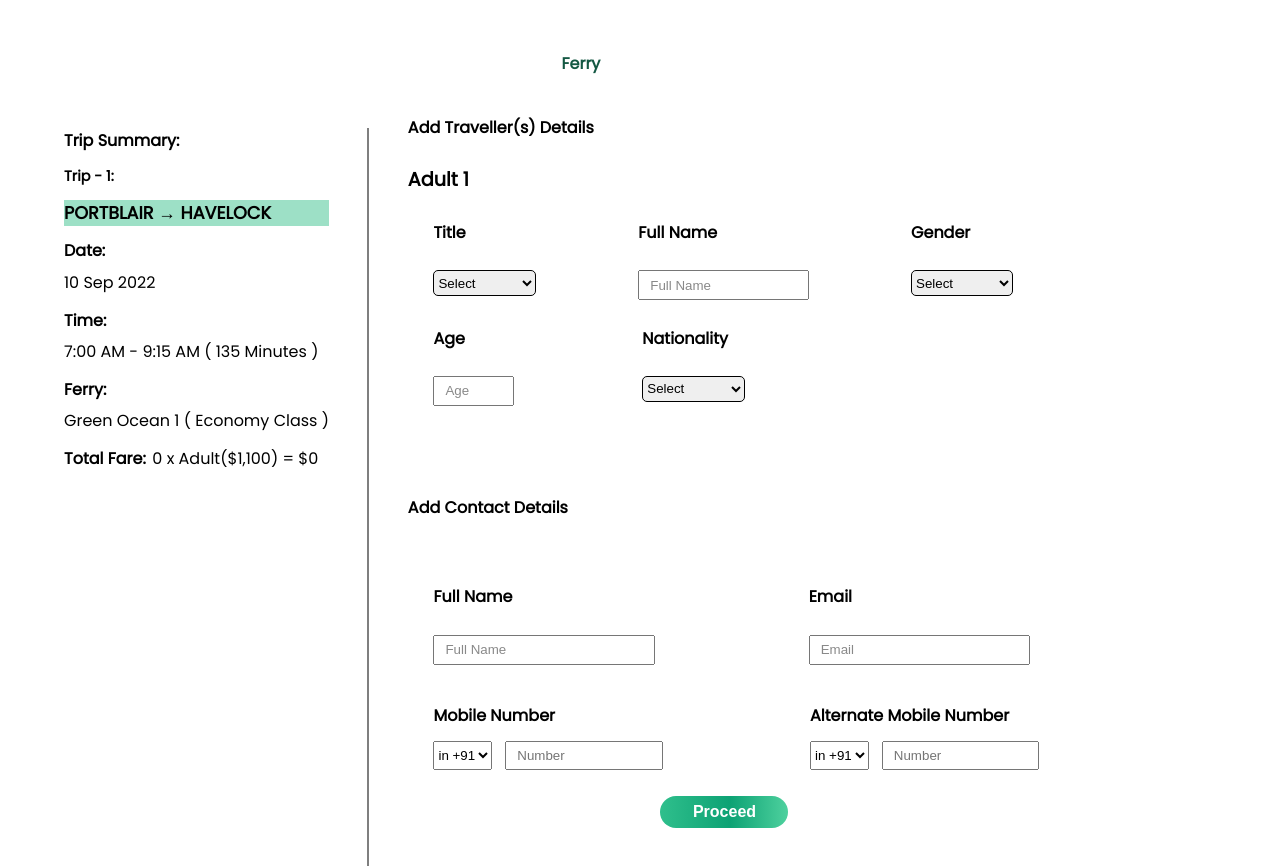
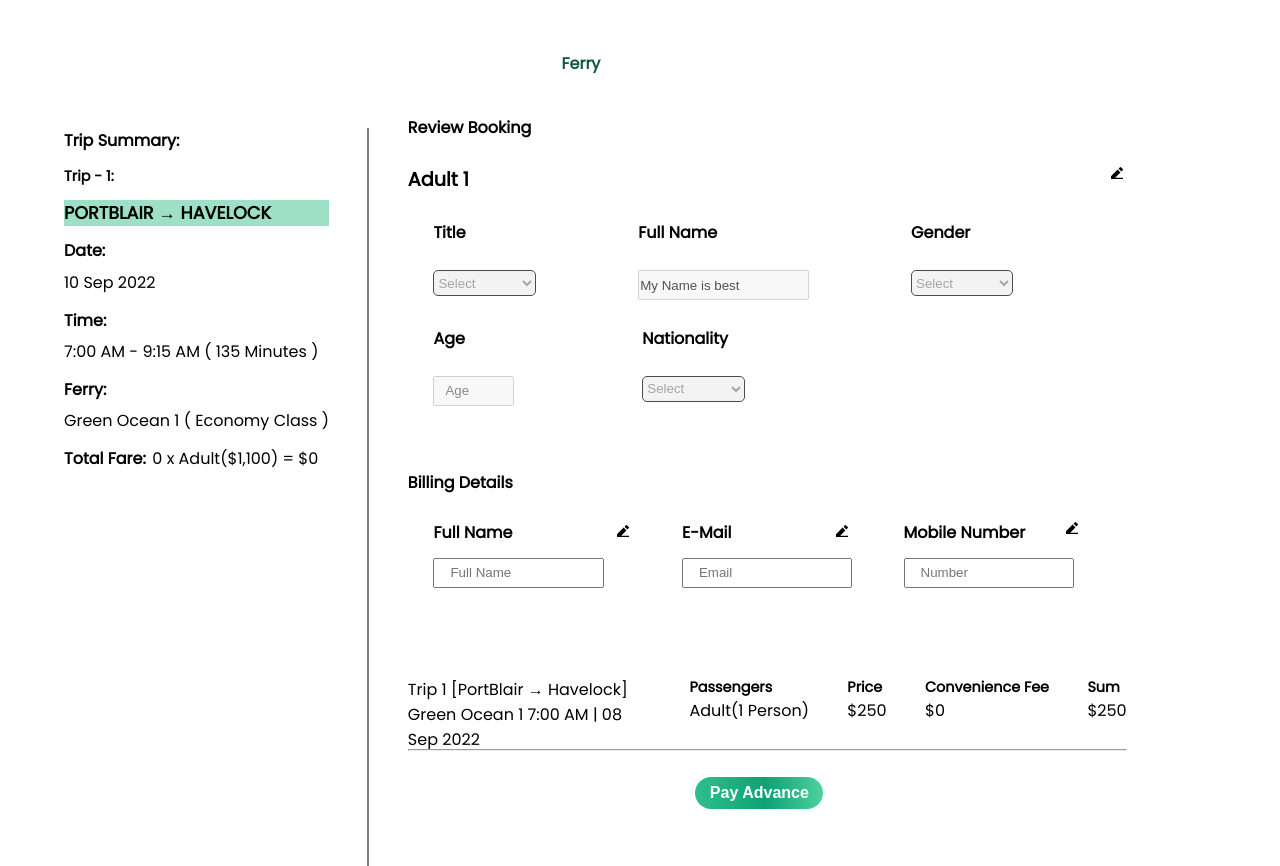
Before and after one commit to paras231/Frontend-mastery, a React (Vite) app in the folder page-design1/: page / in a window 1280 px wide. Shown: the top 866 px of the page. Built offline with nearby package versions, Linux system fonts and the light colour scheme; a web font is replaced by a local one.

Commit message:
added edit ferry travel  details page

```diff
--- a/page-design1/package.json
+++ b/page-design1/package.json
@@ -16,6 +16,7 @@
     "framer-motion": "^7.2.0",
     "react": "^18.2.0",
     "react-dom": "^18.2.0",
+    "react-hook-form": "^7.35.0",
     "react-icons": "^4.4.0",
     "react-router-dom": "^6.3.0",
     "react-select": "^5.4.0",
--- a/page-design1/src/App.jsx
+++ b/page-design1/src/App.jsx
@@ -1,5 +1,7 @@
 import React from "react";
 import "./App.css";
+import EditFerryTravelDetail from "./Travel/EditFerryTravelDetail";
+
 import FerryTravelDetail from "./Travel/FerryTravelDetail";
 import DivInput from "./AdvancedComponents/DivInput";
 import FerrySlider from "./Travel/FerrySlider";
@@ -36,7 +38,8 @@ const App = () => {
   const user = true;
   return (
     <>
-      <FerryTravelDetail />
+    <EditFerryTravelDetail/>
+      {/* <FerryTravelDetail /> */}
       {/* <DivInput/> */}
       {/* <FerrySlider/> */}
       {/* <FerryLists/> */}
--- /dev/null
+++ b/page-design1/src/Travel/EditFerryTravelDetail.jsx
@@ -0,0 +1,191 @@
+import React from "react";
+import Line from "../assets/line.png";
+import { RiEdit2Fill } from "react-icons/ri";
+import "./EditFerryTravelDetail.scss";
+
+const EditFerryTravelDetail = () => {
+  const [isDisabled, setIsDisabled] = React.useState(true);
+  const handleEdit = () => {
+    setIsDisabled(!isDisabled);
+  };
+  const nationList = [
+    "India",
+    "Australia",
+    "China",
+    "Pakistan",
+    "Sri Lanka",
+    "UAE",
+  ];
+  const genderList = ["Male", "Female", "Other"];
+  return (
+    <>
+      <div className="main-container">
+        <div className="summary-wrapper">
+          <p className="summary-heading">Trip Summary:</p>
+          <p className="summary-title">Trip - 1:</p>
+          <p className="location">PORTBLAIR → HAVELOCK</p>
+          <div className="date-wrapper">
+            <p className="date-text">Date:</p>
+            <p className="date">10 Sep 2022</p>
+          </div>
+          <div className="time-wrapper">
+            <p className="time-text">Time:</p>
+            <p className="time">7:00 AM - 9:15 AM ( 135 Minutes )</p>
+          </div>
+          <div className="ferry-name-wrapper">
+            <p className="ferry-text">Ferry:</p>
+            <p className="ferry-name">Green Ocean 1 ( Economy Class )</p>
+          </div>
+          <div className="total-fare-wrapper">
+            <p className="total-text">Total Fare:</p>
+            <p className="total">0 x Adult($1,100) = $0</p>
+          </div>
+        </div>
+        <img src={Line} alt="line image" className="seperater-line" />
+        <form>
+          <div className="detail-wrapper">
+            <p className="ferry-heading">Ferry</p>
+            <p className="add-traveller-text">Review Booking</p>
+            <div className="text-icon-wrapper">
+              <p className="adult-heading">Adult 1</p>
+              <RiEdit2Fill
+                onClick={handleEdit}
+                style={{ cursor: "pointer" }}
+                className="edit-icon"
+              />
+            </div>
+            {/* form div here */}
+            <div className="form-wrapper-1">
+              <div className="title-wrapper">
+                <p className="title-text">Title</p>
+                <select disabled={isDisabled} className="select-title">
+                  <option>Select</option>
+                  <option>Mr</option>
+                  <option>Mrs</option>
+                </select>
+              </div>
+              <div className="full-name-wrapper">
+                <p className="full-name-text">Full Name</p>
+                <input
+                  disabled={isDisabled}
+                  defaultValue="My Name is best"
+                  type="text"
+                  className="full-name-input"
+                  placeholder="Full Name"
+                />
+              </div>
+
+              <div className="gender-wrapper">
+                <p className="gender-text">Gender</p>
+                <select disabled={isDisabled} className="select-gender">
+                  <option>Select</option>
+                  {genderList.map((i) => (
+                    <option key={i} value={i}>
+                      {i}
+                    </option>
+                  ))}
+                </select>
+              </div>
+            </div>
+            {/* form div here */}
+            <div className="fomr-wrapper-2">
+              <div className="age-wrapper">
+                <p className="age-text">Age</p>
+                <input
+                  disabled={isDisabled}
+                  type="text"
+                  className="age-input"
+                  placeholder="Age"
+                />
+              </div>
+              <div className="nationality-wrapper">
+                <p className="natioanality-text">Nationality</p>
+                <select disabled={isDisabled} className="select-natioanality">
+                  <option>Select</option>
+                  {nationList.map((i) => (
+                    <option key={i} value={i}>
+                      {i}
+                    </option>
+                  ))}
+                </select>
+              </div>
+            </div>
+            {/*  billing detail form  */}
+            <div className="billing-detail-wrapper">
+              <p className="billing-text">Billing Details</p>
+              <div className="billing-form-wrapper">
+                <div className="edit-full-name-wrapper">
+                  <div className="full-name-text-icon">
+                    <p className="full-name-text">Full Name</p>
+                    <RiEdit2Fill className="edit-full-name-icon" />
+                  </div>
+                  <input
+                    type="text"
+                    className="full-name-edit-input"
+                    placeholder="Full Name"
+                  />
+                </div>
+                <div className="edit-full-name-wrapper">
+                  <div className="full-name-text-icon">
+                    <p className="full-name-text">E-Mail</p>
+                    <RiEdit2Fill className="edit-full-name-icon" />
+                  </div>
+                  <input
+                    type="text"
+                    className="full-name-edit-input"
+                    placeholder="Email"
+                  />
+                </div>
+                <div className="edit-full-name-wrapper">
+                  <div className="full-name-text-icon">
+                    <p className="full-name-text">Mobile Number</p>
+                    <RiEdit2Fill className="edit-number-icon" />
+                  </div>
+                  <input
+                    type="text"
+                    className="full-name-edit-input"
+                    placeholder="Number"
+                  />
+                </div>
+              </div>
+            </div>
+            {/* travel summary detail */}
+            <div className="summary-detail-wrapper">
+              <div className="travel-detail-text">
+                <p className="travel-text">
+                  Trip 1 [PortBlair → Havelock] Green Ocean 1 7:00 AM | 08 Sep
+                  2022
+                </p>
+              </div>
+              <div className="passanger-detail">
+                <div className="passanger-wrapper">
+                  <p className="passanger-text">Passengers</p>
+                  <p className="travel-text">Adult(1 Person)</p>
+                </div>
+                <div className="passanger-wrapper">
+                  <p className="passanger-text">Price</p>
+                  <p className="travel-text">$250</p>
+                </div>
+                <div className="passanger-wrapper">
+                  <p className="passanger-text">Convenience Fee</p>
+                  <p className="travel-text">$0</p>
+                </div>
+                <div className="passanger-wrapper">
+                  <p className="passanger-text">Sum</p>
+                  <p className="travel-text">$250</p>
+                </div>
+              </div>
+            </div>
+            <hr />
+            {/* Pay advance button */}
+            <button type="submit" className="button-proceed">
+              Pay Advance
+            </button>
+          </div>
+        </form>
+      </div>
+    </>
+  );
+};
+
+export default EditFerryTravelDetail;
--- /dev/null
+++ b/page-design1/src/Travel/EditFerryTravelDetail.scss
@@ -0,0 +1,72 @@
+.text-icon-wrapper {
+  display: flex;
+  gap: 50vmax;
+}
+
+.billing-detail-wrapper {
+  display: flex;
+  flex-direction: column;
+  gap: 2vmax;
+  margin-top: 3vmax;
+}
+.billing-text {
+  font-size: 1rem;
+  font-weight: 600;
+}
+
+.billing-form-wrapper {
+  display: flex;
+  gap: 2vmax;
+}
+
+.edit-full-name-wrapper {
+  display: flex;
+  flex-direction: column;
+  gap: 1vmax;
+  margin-left: 2vmax;
+}
+
+.full-name-text-icon {
+  display: flex;
+  gap: 8vmax;
+}
+.edit-full-name-icon {
+  margin-top: 3px;
+}
+.full-name-edit-input {
+  width: 13vmax;
+  height: 2vmax;
+  &::placeholder {
+    padding-left: 15px;
+  }
+}
+
+.edit-number-icon {
+  margin-left: -5vmax;
+}
+
+.summary-detail-wrapper {
+  display: flex;
+  gap: 3vmax;
+  margin-top: 5vmax;
+}
+.travel-detail-text {
+  width: 19vmax;
+  height: 3vmax;
+}
+.travel-text {
+  font-size: 16px;
+  font-weight: 500;
+}
+.passanger-detail{
+    display: flex;
+    gap: 3vmax;
+}
+.passanger-wrapper{
+    display: flex;
+    flex-direction: column;
+}
+.passanger-text{
+    font-size: 0.9rem;
+    font-weight: 600;
+}
--- a/page-design1/src/Travel/FerryTravelDetail.jsx
+++ b/page-design1/src/Travel/FerryTravelDetail.jsx
@@ -4,7 +4,7 @@ import Line from "../assets/line.png";
 import useMediaQuery from "@mui/material/useMediaQuery";
 import { useTheme } from "@mui/material/styles";
 import FerryTravelSummary from "./MobileView/FerryTravelSummary";
-
+import { useForm } from "react-hook-form";
 const FerryTravelDetail = () => {
   const nationList = [
     "India",
@@ -26,6 +26,7 @@ const FerryTravelDetail = () => {
   const [email, setEmail] = useState("");
   const [mobile, setMobile] = useState("");
   const [alternateMobile, setAlternateMobile] = useState("");
+
   const handleSubmit = (e) => {
     e.preventDefault();
     console.log(
```
Also changed, not shown: 1 other file (tests, documents, lock files or other folders).
